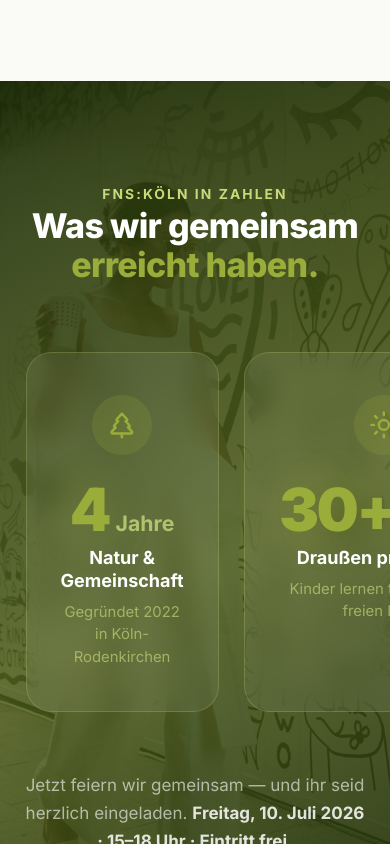
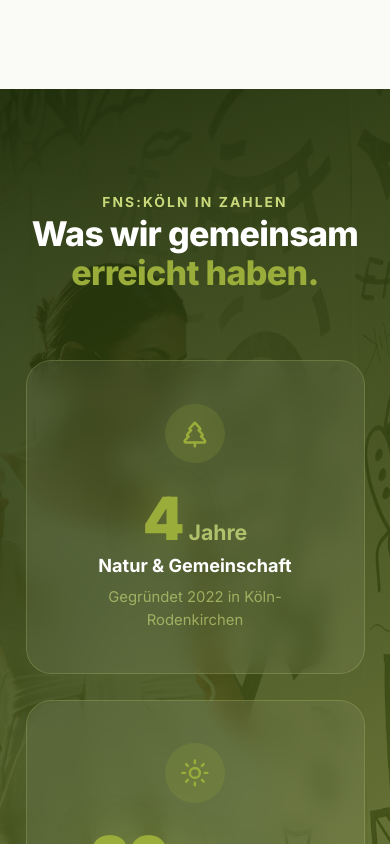
Before and after one commit to Cassiexoxo92/sommerfest-fns-koeln, a Next.js app: page / in a window 390 px wide. Shown: the part 1946-2790 px from the top of the page. Built offline with nearby package versions, Linux system fonts and the light colour scheme.

Commit message:
fix: correct cascade conflicts — Stats mobile grid, UeberDieSchule logo alignment, Welcome ornament margin

```diff
--- a/src/components/Stats.tsx
+++ b/src/components/Stats.tsx
@@ -53,9 +53,8 @@ export function Stats() {
         </div>
 
         {/* Stats grid */}
-        <div style={{ display: "grid", gridTemplateColumns: "repeat(3,1fr)", gap: "1.5rem",
-            maxWidth: "56rem", marginInline: "auto" }}
-          className="grid-cols-1 sm:grid-cols-3">
+        <div className="grid grid-cols-1 sm:grid-cols-3 gap-6"
+          style={{ maxWidth: "56rem", marginInline: "auto" }}>
           {STATS.map((s, i) => (
             <motion.div key={s.label}
               initial={{ opacity: 0, y: 36 }} whileInView={{ opacity: 1, y: 0 }}
--- a/src/components/UeberDieSchule.tsx
+++ b/src/components/UeberDieSchule.tsx
@@ -47,8 +47,7 @@ export function UeberDieSchule() {
             initial={{ opacity: 0, x: -36 }} whileInView={{ opacity: 1, x: 0 }}
             viewport={{ once: true }} transition={{ duration: 0.8, ease: [0.16, 1, 0.3, 1] }}
           >
-            <div style={{ display: "flex", justifyContent: "center", marginBottom: "2rem" }}
-              className="lg:justify-start">
+            <div className="flex justify-center lg:justify-start" style={{ marginBottom: "2rem" }}>
               <Image src="/images/logo.png" alt="fns:köln Logo"
                 width={200} height={69}
                 className="h-14 w-auto object-contain brightness-0 invert" />
--- a/src/components/Welcome.tsx
+++ b/src/components/Welcome.tsx
@@ -38,7 +38,7 @@ export function Welcome() {
         {/* ── Centered text block ── */}
         <div style={{ maxWidth: "52rem", marginInline: "auto", textAlign: "center" }}>
 
-          <div className="wrev ornament mb-8"><span /><span /><span /></div>
+          <div className="wrev ornament" style={{ marginBottom: "2rem" }}><span /><span /><span /></div>
 
           <p className="wrev section-label mb-5">10. Juli 2026 · Köln-Rodenkirchen</p>
 
```
